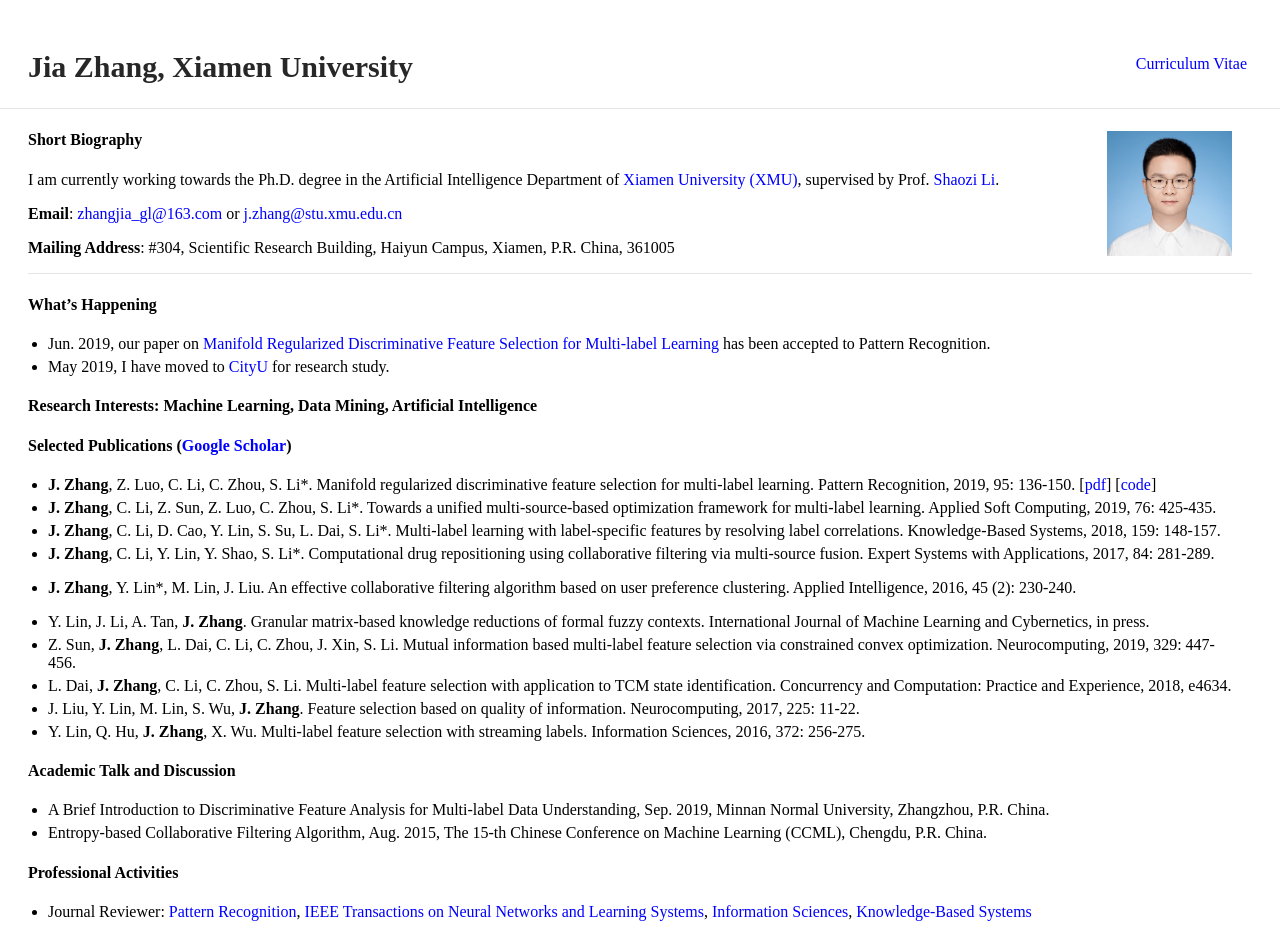
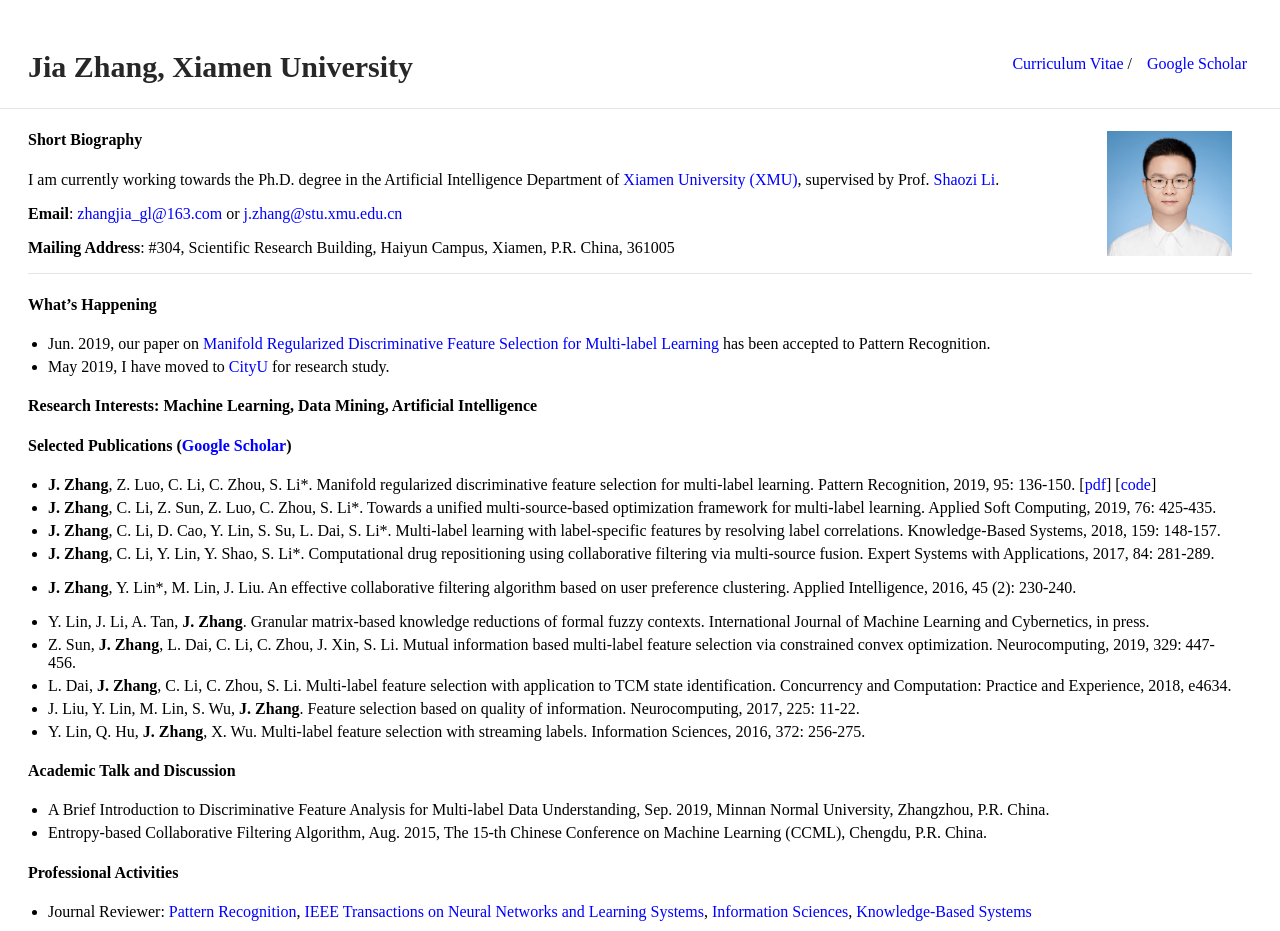
Before and after one commit to jiazhang-ml/jiazhang-ml.github.io, a Jekyll site: the page built from index.md, in a window 1280 px wide, cut to the strip 0-931 px from the top of the page. Built offline with Jekyll 4.4.1, drawn with Linux system fonts in a browser that asks for light colours.

Commit message:
Update _config.yml

```diff
--- a/_config.yml
+++ b/_config.yml
@@ -16,5 +16,5 @@ sass:
 nav:
  - name: "Curriculum Vitae"
    link: "resume.pdf"
- #- name: "Contact"
- #  link: "contact"
+ - name: "Google Scholar"
+   link: "https://scholar.google.com.hk/citations?user=yBaTk-gAAAAJ&hl=en"
```
